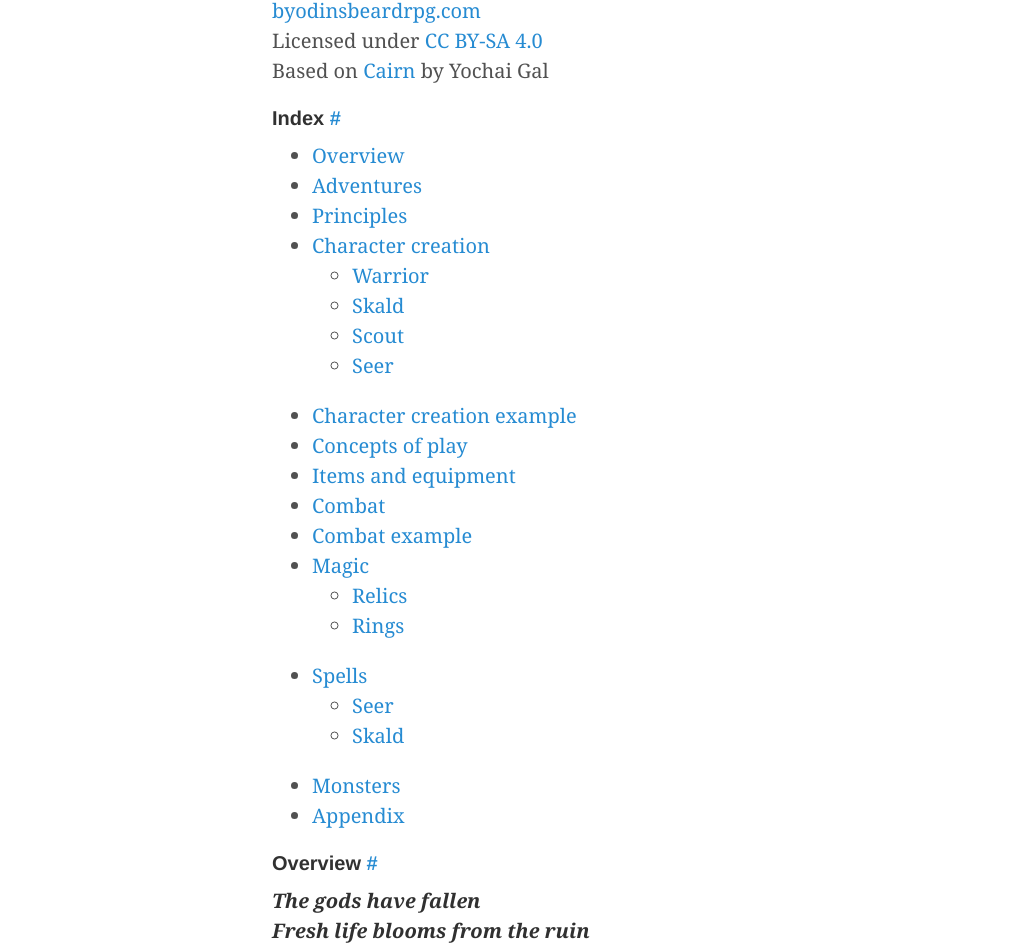
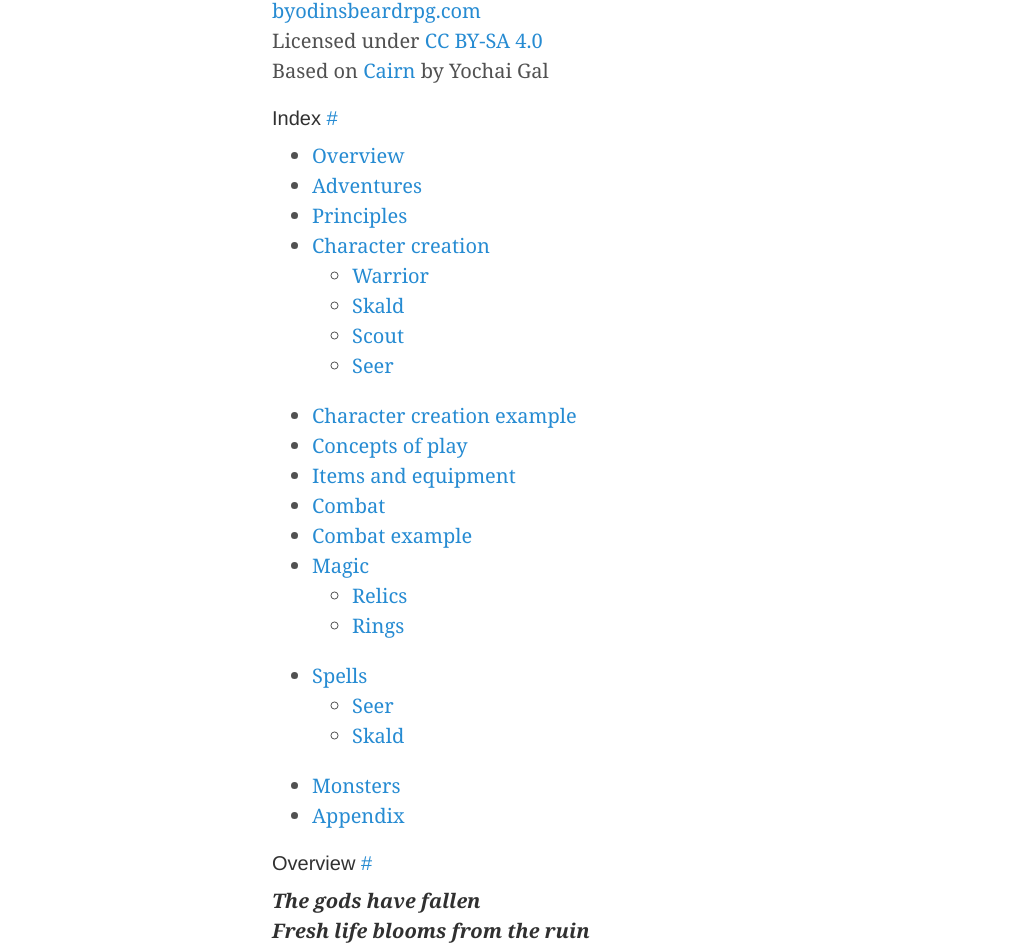
Before and after one commit to byodinsbeardrpg/byodinsbeardrpg.github.io, a Jekyll site: the page built from srd.md, in a window 1280 px wide. Shown: the part 240-1190 px from the top of the page, without its empty margins (8-1027 px from the left). Built offline with Jekyll 4.4.1, drawn with Linux system fonts in a browser that asks for light colours; some web fonts are replaced.

Commit message:
Update lanyon.css

```diff
--- a/public/css/lanyon.css
+++ b/public/css/lanyon.css
@@ -48,6 +48,13 @@
 h2, h3, h4, h5, h6 {
   font-family: "Futura PT", futura-pt, Helvetica, Arial, sans-serif;
   font-weight: 700;
+  color: #313131;
+  font-size: 20px;
+}
+
+h2 {
+  font-family: "BlackBeard", black-beard, Helvetica, Arial, sans-serif;
+  font-weight: 400;
   color: #313131;
   font-size: 20px;
 }
```
